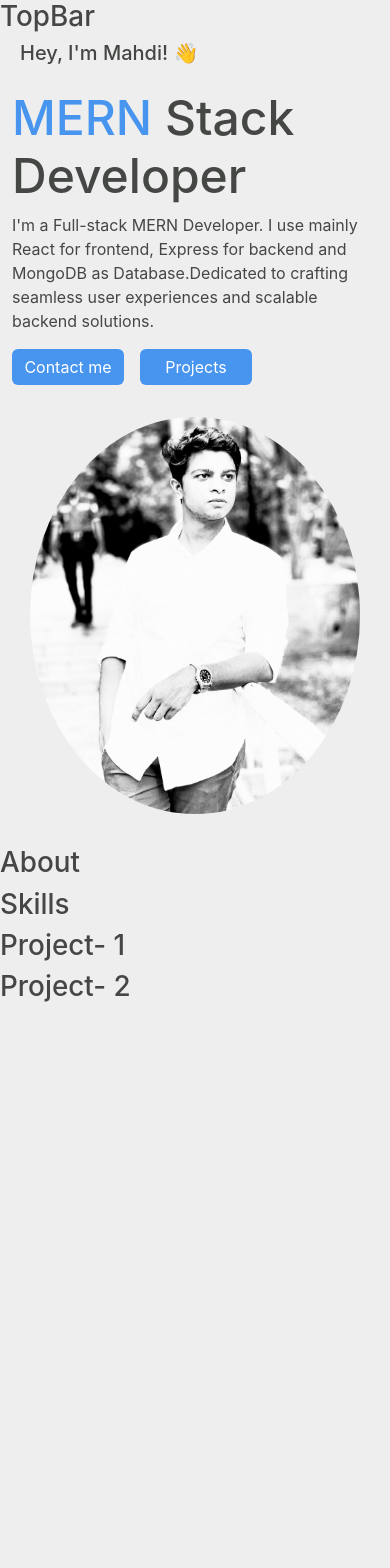
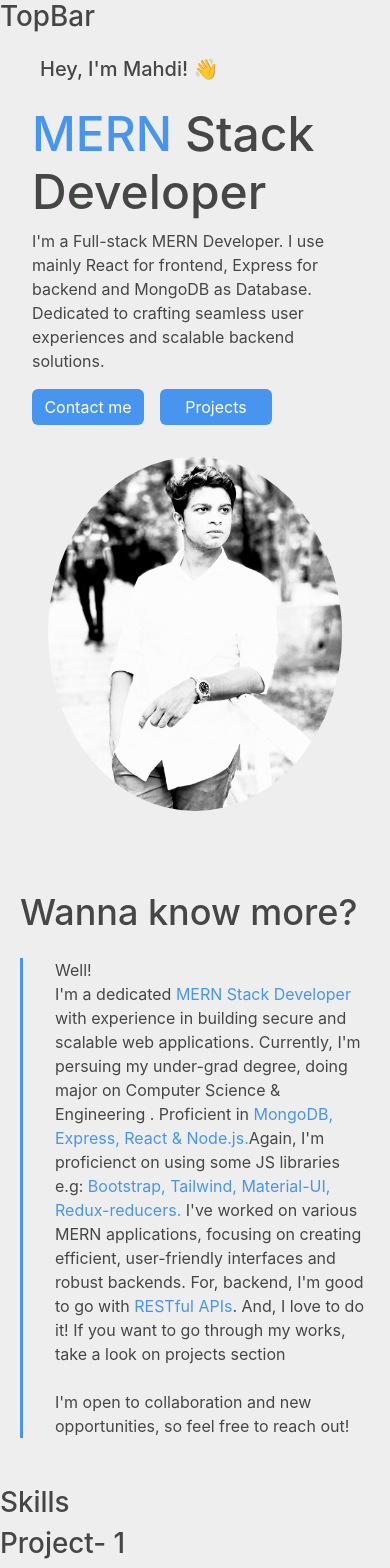
Before and after one commit to MdMahdiHasanTazelly/Md_Mahdi_Hasan_Tazelly, a React (Create React App) app: page / in a window 390 px wide. Shown: the top 1568 px of the page. Before the commit the page ends 1012 px from the top, so only its background shows below. Built offline with nearby package versions, Linux system fonts and the light colour scheme.

Commit message:
Built About section & added responsiveness

```diff
--- a/src/components/About.js
+++ b/src/components/About.js
@@ -1,8 +1,20 @@
 function About(){
     return(
-        <h1>
-            About
-        </h1>
+        <div className="aboutContainer">
+            <h2>Wanna know more?</h2>
+            <p>
+                Well!  <br/>
+                I&#39;m a dedicated <span className="highlighted">MERN Stack Developer</span> with experience in building secure
+                and scalable web applications. Currently, I&#39;m persuing my under-grad degree, doing major on Computer Science & Engineering .
+                Proficient in <span className="highlighted">MongoDB, Express, React &amp; Node.js.</span>
+                Again, I&#39;m proficienct on using some JS libraries e.g: <span className="highlighted">Bootstrap, Tailwind, Material-UI, Redux-reducers. </span>
+                I&#39;ve worked on various MERN applications, focusing on creating efficient, user-friendly interfaces and
+                robust backends. For, backend, I'm good to go with <span className="highlighted">RESTful APIs</span>. And, I love to do it!
+                If you want to go through my works, take a look on projects section
+                <br/><br/>
+                I&#39;m open to collaboration and new opportunities, so feel free to reach out!
+            </p>
+        </div>
     );
 }
 
--- a/src/components/Hero.js
+++ b/src/components/Hero.js
@@ -1,6 +1,6 @@
 function Hero(){
     return(
-       <div className="container heroContainer ">
+       <div className=" heroContainer ">
            <div className="heroDescription ">
               <h2>Hey, I'm Mahdi! &#128075;</h2>
               <br/>
@@ -8,8 +8,8 @@ function Hero(){
                  <span>MERN</span> Stack <br/>
                  Developer
               </h3>
-              <p className="">I'm a Full-stack MERN Developer. I use mainly React for frontend,
-                 Express for backend and MongoDB as Database.Dedicated to crafting
+              <p className="heroPara">I'm a Full-stack MERN Developer. I use mainly React for frontend,
+                 Express for backend and MongoDB as Database. Dedicated to crafting
                  seamless user experiences and scalable backend solutions.
               </p>
               <button type="button" class="btn btn-primary btn-one">Contact me</button>
--- a/src/index.css
+++ b/src/index.css
@@ -16,15 +16,16 @@ code {
   color: #444744;
   background-color: #EEEEEE;
 }
-
+.highlighted{
+  color: #4895ef;
+}
 /* ---------------Hero Styling--------- */
 .heroContainer{
   display: flex;
   flex-direction: row;
   justify-content: space-between;
   align-items: center;
-  margin: 5;
-
+  margin: 4.5rem 5rem;
 }
 
 .heroDescription > h2{
@@ -66,18 +67,40 @@ code {
   border-radius: 50%;
   border: 1px solid black;
 }
+.heroPera{
+  margin: 1.5rem 0rem;
+}
 
-/* responsiveness for hero section */
+/*-----------------About Me styling-------------------*/
+
+.aboutContainer{
+  margin: 5rem;
+
+}
+.aboutContainer> h2{
+  font-size: 3rem;
+}
+.aboutContainer>p{
+  font-size: 1.25rem;
+  font-weight: 400;
+  margin: 1.5rem 0rem;
+  padding-left: 2rem;
+  border-left: 3.5px solid #4895ef;
+}
+
+
+/*--------------------------responsiveness---------------------------*/
 @media (max-width: 768px) {
+  /*----------hero section------------*/
   .heroContainer{
     display: flex;
     flex-direction: column;
+    margin: 1.5rem 2rem;
   }
 
   .heroDescription> p{
     font-size: 1rem;
     font-weight: 400;
-
   }
   .heroDescription > h3{
     font-size: 3rem;
@@ -94,6 +117,21 @@ code {
     margin-right: 1rem;
   }
 
+  /*------about me responsiveness------*/
+
+  @media (max-width: 768px) {
+
+    .aboutContainer{
+      margin: 3rem 1.25rem;
+    }
+    .aboutContainer>h2{
+      font-size: 2.25rem;
+    }
+    .aboutContainer>p{
+      font-size: 1rem;
+    }
+  }
+
 
 
   }
```
Lines whose indentation alone changed are shown as unchanged.
